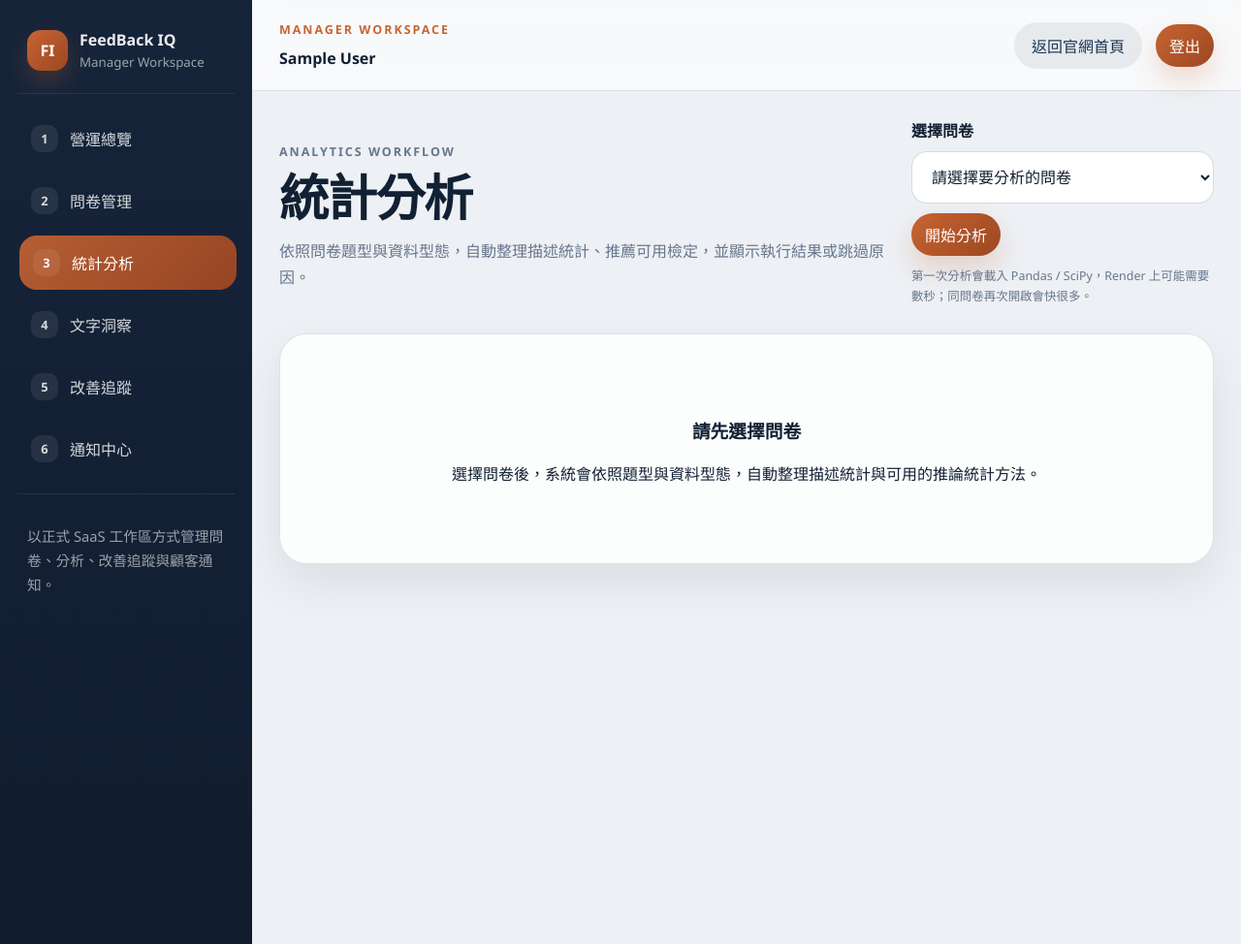
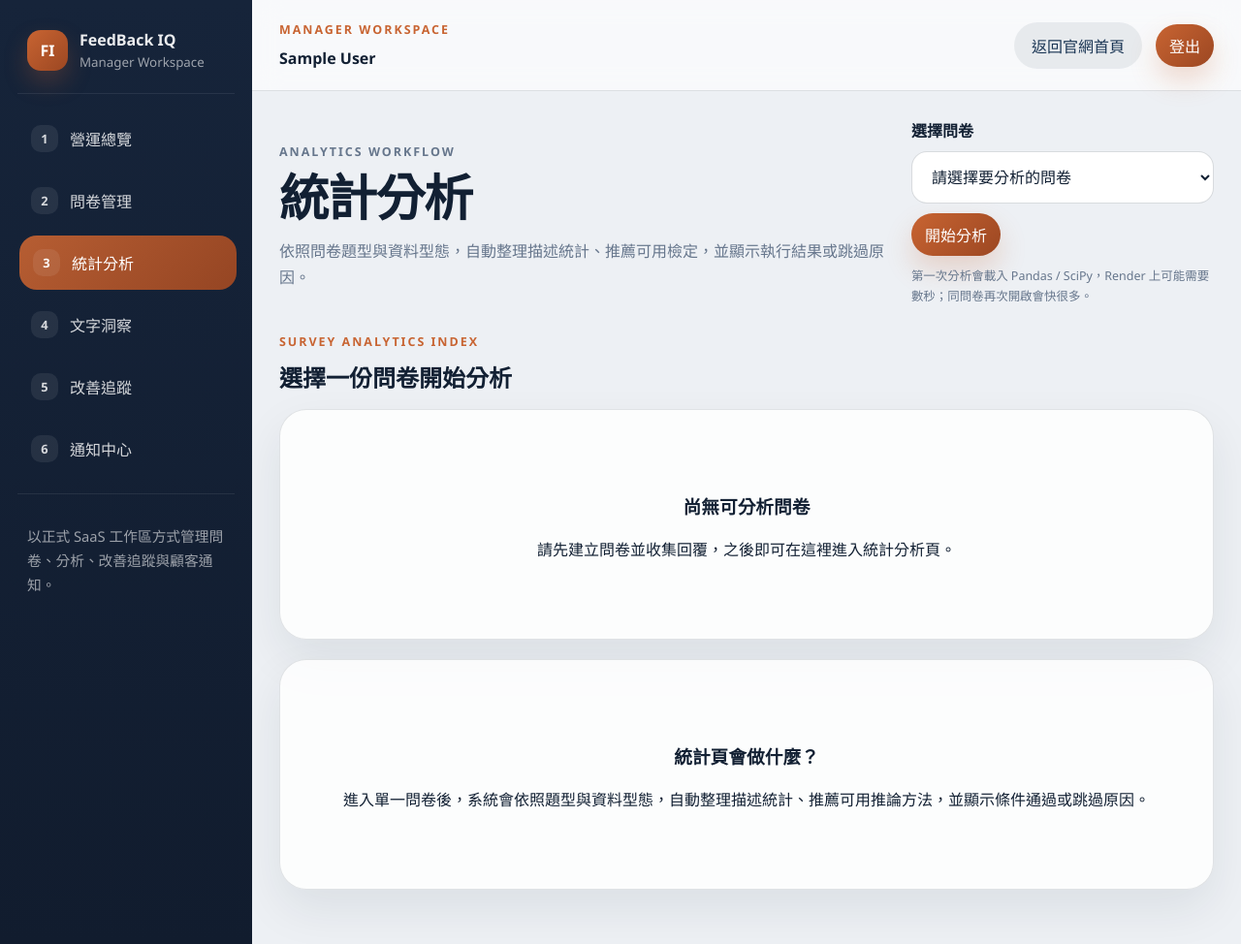
Before and after one commit to arvin85113/feedback-insight-hub, a Django app: page /dashboard/stats/ in a window 1280 px wide. Shown: the whole page at 97% size. Run offline with Django 5.2, Linux system fonts and the light colour scheme; the visitor is signed in with stand-in values (Sample User, id 1); data that the repository does not hold is empty.

Commit message:
Show stats survey list before analysis

```diff
--- a/feedback/views.py
+++ b/feedback/views.py
@@ -4,7 +4,7 @@ from collections import defaultdict
 from django.contrib import messages
 from django.contrib.auth.mixins import LoginRequiredMixin, UserPassesTestMixin
 from django.core.mail import send_mail
-from django.db.models import Q
+from django.db.models import Count, Q
 import segno
 
 from django.http import HttpResponse, HttpResponseRedirect
@@ -308,6 +308,12 @@ class StatsOverviewView(DashboardBaseMixin, TemplateView):
         survey = Survey.objects.filter(slug=selected_slug).first() if selected_slug else None
         context.update(self.get_dashboard_base_context())
         context["selected_survey"] = survey
+        context["stats_survey_rows"] = (
+            Survey.objects.filter(is_active=True)
+            .select_related("category")
+            .annotate(question_count=Count("questions"), response_count=Count("submissions"))
+            .order_by("title")
+        )
         payload = service_client.get_stats(selected_slug) if selected_slug else {"charts": [], "question_analysis": [], "inferential_analysis": []}
         context["charts"] = payload.get("charts", [])
         context["question_analysis"] = payload.get("question_analysis", [])
--- a/static/css/app.css
+++ b/static/css/app.css
@@ -984,6 +984,26 @@ ul.errorlist {
     font-weight: 700;
 }
 
+.stats-list-toolbar {
+    align-items: flex-end;
+}
+
+.stats-list-toolbar h2 {
+    margin: 2px 0 0;
+}
+
+.stats-survey-list-panel .record-row-link {
+    flex: 1;
+}
+
+.stats-survey-row {
+    align-items: center;
+}
+
+.stats-empty-guide {
+    margin-top: -8px;
+}
+
 .insight-card-grid {
     grid-template-columns: repeat(2, minmax(0, 1fr));
 }
--- a/templates/feedback/stats_overview.html
+++ b/templates/feedback/stats_overview.html
@@ -247,11 +247,50 @@
         </div>
     </section>
 {% else %}
-    <section class="manager-panel">
+    <section class="manager-toolbar stats-list-toolbar">
+        <div>
+            <p class="section-kicker">Survey Analytics Index</p>
+            <h2>選擇一份問卷開始分析</h2>
+        </div>
+    </section>
+
+    <section class="manager-panel stats-survey-list-panel">
+        <div class="record-list">
+            {% for survey in stats_survey_rows %}
+                <div class="record-row record-row-stack stats-survey-row">
+                    <a class="record-row-link" href="{% url 'feedback:stats-overview' %}?survey={{ survey.slug }}">
+                        <div>
+                            <strong>{{ survey.title }}</strong>
+                            {% if survey.category %}
+                                <span class="pill pill-category">{{ survey.category.name }}</span>
+                            {% endif %}
+                            <p>{{ survey.description|default:"尚未補充問卷說明。" }}</p>
+                            <p>{{ survey.question_count }} 題 | {{ survey.response_count }} 份回覆</p>
+                        </div>
+                    </a>
+                    <div class="record-meta">
+                        <span class="pill {% if survey.response_count %}pill-active{% endif %}">
+                            {% if survey.response_count %}可分析{% else %}等待回覆{% endif %}
+                        </span>
+                        <a class="button button-primary button-small" href="{% url 'feedback:stats-overview' %}?survey={{ survey.slug }}">查看統計</a>
+                    </div>
+                </div>
+            {% empty %}
+                <div class="empty-card">
+                    <div>
+                        <h3>尚無可分析問卷</h3>
+                        <p>請先建立問卷並收集回覆，之後即可在這裡進入統計分析頁。</p>
+                    </div>
+                </div>
+            {% endfor %}
+        </div>
+    </section>
+
+    <section class="manager-panel stats-empty-guide">
         <div class="empty-card">
             <div>
-                <h3>請先選擇問卷</h3>
-                <p>選擇問卷後，系統會依照題型與資料型態，自動整理描述統計與可用的推論統計方法。</p>
+                <h3>統計頁會做什麼？</h3>
+                <p>進入單一問卷後，系統會依照題型與資料型態，自動整理描述統計、推薦可用推論方法，並顯示條件通過或跳過原因。</p>
             </div>
         </div>
     </section>
```
